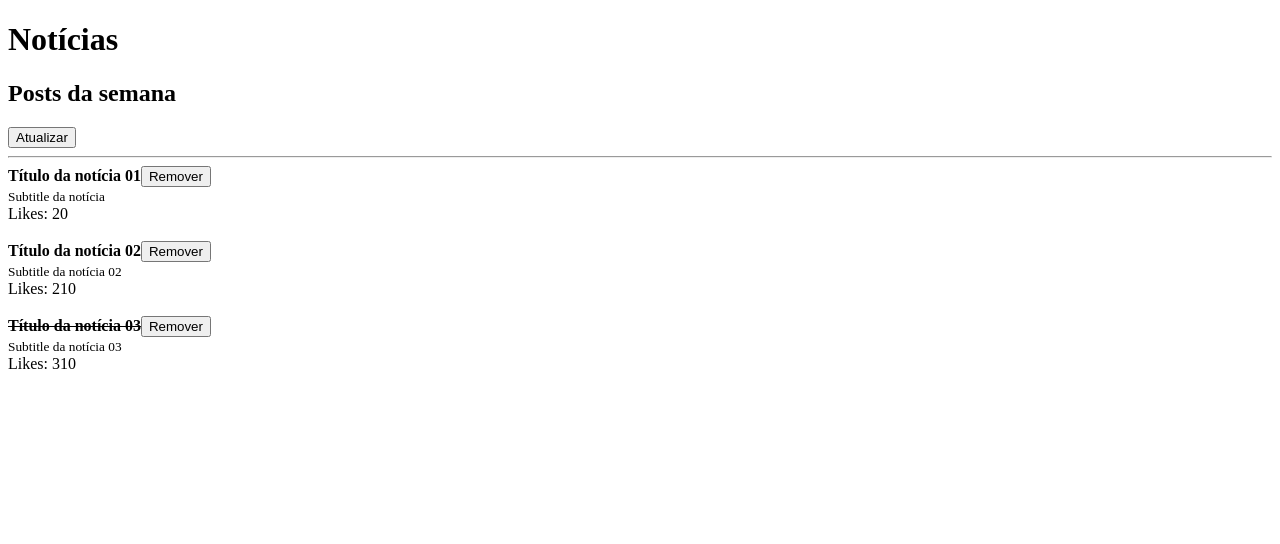
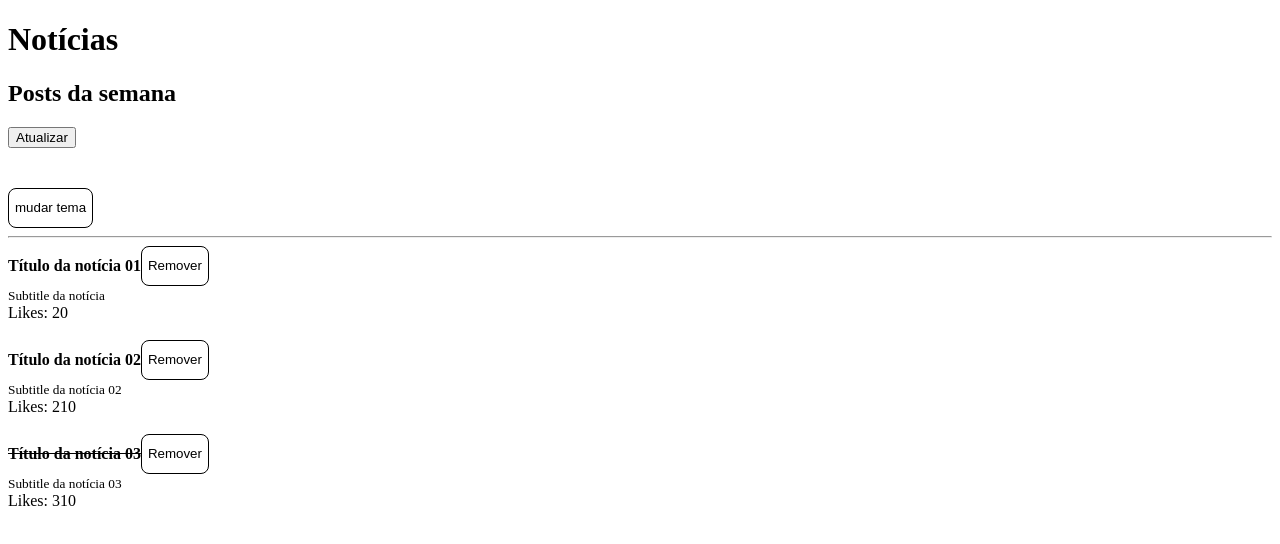
Before and after one commit to HomeProjectStudy/fundamentals-react, a React (Create React App) app: page / in a window 1280 px wide. Shown: the top 544 px of the page. Built offline with nearby package versions, Linux system fonts and the light colour scheme.

Commit message:
feat: understanding contextAPI

```diff
--- a/src/App.js
+++ b/src/App.js
@@ -1,6 +1,7 @@
 import { Post } from './Post';
 import { Header } from './Header';
 import { useState } from 'react';
+import { ThemeProvider } from './contexts/ThemeContext';
 
 
 
@@ -45,7 +46,7 @@ function App() {
   }
 
   return (
-    <>
+    <ThemeProvider>
       <Header
         title="Notícias"
         subtitle="Posts da semana"
@@ -65,7 +66,7 @@ function App() {
         ))
       }
 
-    </>
+    </ThemeProvider>
   );
 }
 
--- a/src/Button.js
+++ b/src/Button.js
@@ -1,8 +1,21 @@
 import PropTypes from 'prop-types';
+import { useTheme } from './contexts/ThemeContext';
 
 export function Button(props){
+  const { theme } = useTheme();
   return (
-    <button onClick={() => props.onClick()}>{props.children}</button>
+    <button
+      onClick={() => props.onClick()}
+      style={{
+        color: theme === 'light' ? '#000' : '#fff',
+        backgroundColor: theme === 'light' ? '#fff' : '#000',
+        border: theme === 'light' ? '1px solid #000' : '1px solid #fff',
+        height: 40,
+        borderRadius:8,
+      }}
+    >
+      {props.children}
+    </button>
   );
 }
 
--- a/src/Header.js
+++ b/src/Header.js
@@ -1,12 +1,18 @@
 
 import PropTypes from 'prop-types';
+import { Button } from './Button';
+import { useTheme } from './contexts/ThemeContext';
 
 export function Header({ title, children }) {
-
+  const { handleToogleTheme } = useTheme();
   return (
     <>
       <h1>{title}</h1>
       {children}
+      <br />
+      <div style={{ marginTop: 40}}>
+        <Button onClick={handleToogleTheme}>mudar tema</Button>
+      </div>
     </>
   );
 }
--- /dev/null
+++ b/src/contexts/ThemeContext.js
@@ -0,0 +1,25 @@
+import { useState, createContext, useContext } from 'react';
+
+
+export const ThemeContext = createContext({});
+
+
+export function ThemeProvider({children}) {
+  const [theme, setTheme] = useState('light');
+
+
+  function handleToogleTheme() {
+    setTheme((prevState) => prevState === 'light' ? 'dark' : 'light');
+  }
+
+  return (
+    <ThemeContext.Provider value={{ theme, handleToogleTheme }}>
+      {children}
+    </ThemeContext.Provider>
+  );
+}
+
+export function useTheme() {
+  const context = useContext(ThemeContext);
+  return context;
+}
```
